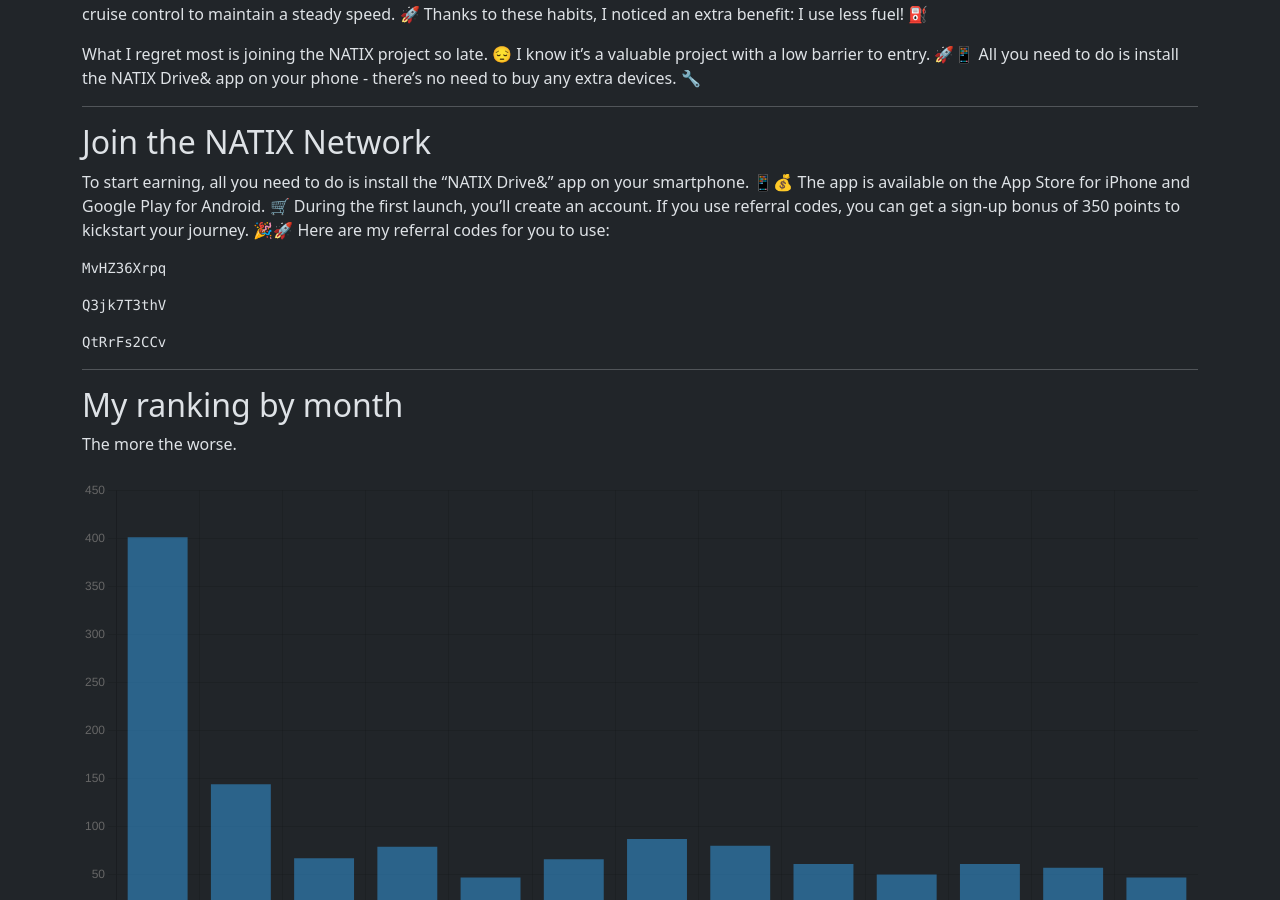
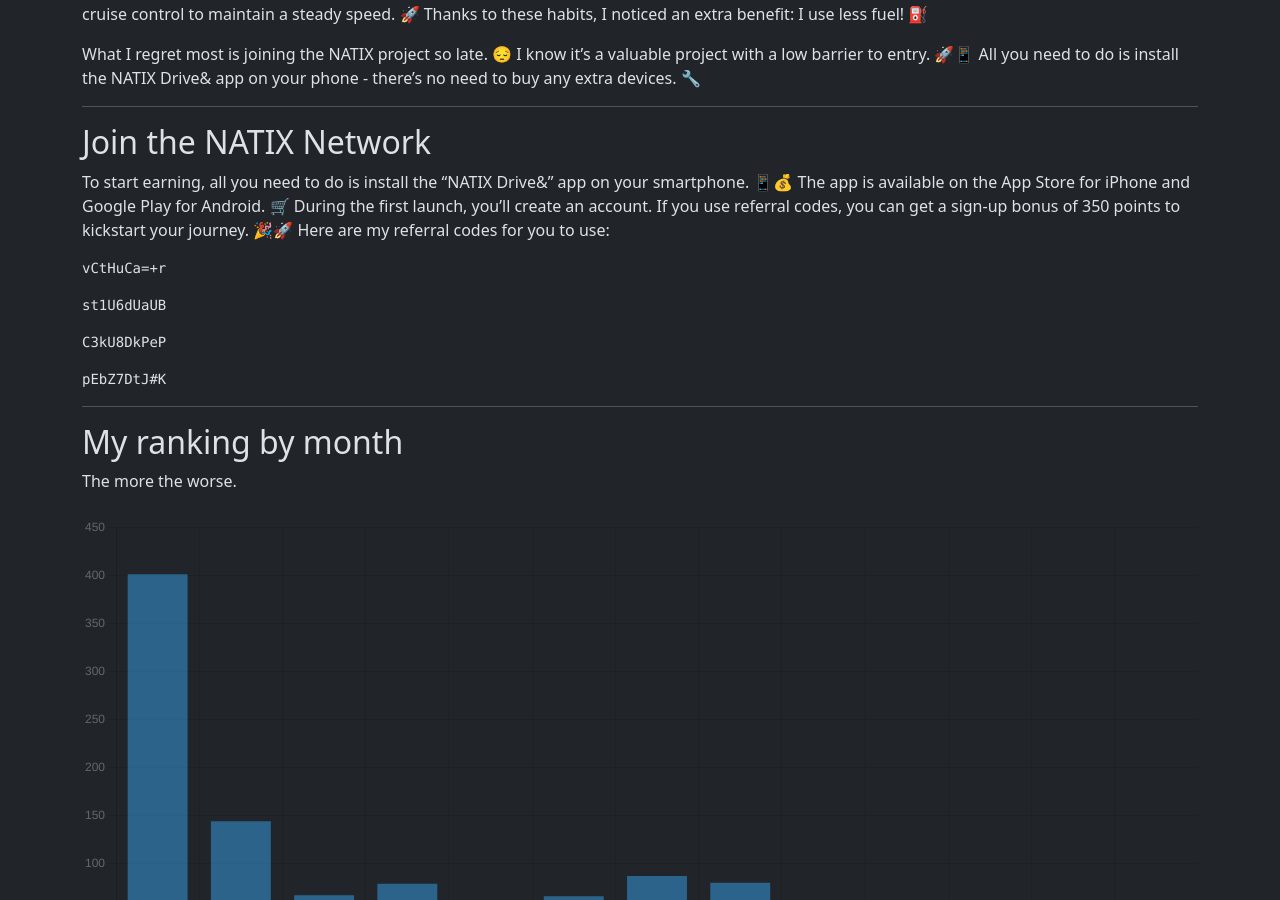
Before and after one commit to torrocus/natix, a Jekyll site: the page built from index.md, in a window 1280 px wide and 900 px high, scrolled down 2352 px. Built offline with Jekyll 4.4.1, drawn with Linux system fonts in a browser that asks for light colours; comment, search, counter and statistics services are not loaded.

Commit message:
Refresh referrer codes

````diff
--- a/index.md
+++ b/index.md
@@ -137,15 +137,19 @@ If you use referral codes, you can get a sign-up bonus of 350 points to kickstar
 Here are my referral codes for you to use:
 <!-- NATIX-REFERRAL-CODES-LIST:START -->
 ```
-MvHZ36Xrpq
+vCtHuCa=+r
 ```
 
 ```
-Q3jk7T3thV
+st1U6dUaUB
 ```
 
 ```
-QtRrFs2CCv
+C3kU8DkPeP
+```
+
+```
+pEbZ7DtJ#K
 ```
 <!-- NATIX-REFERRAL-CODES-LIST:END -->
 <!--
````
